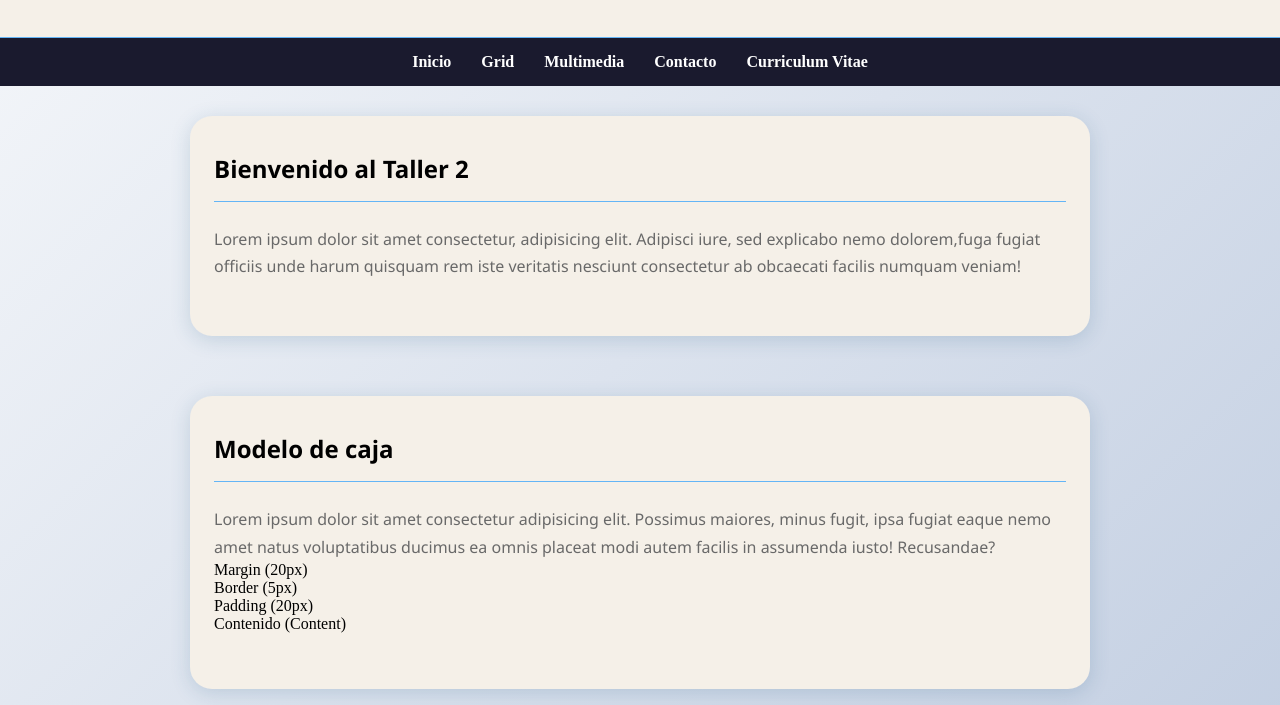
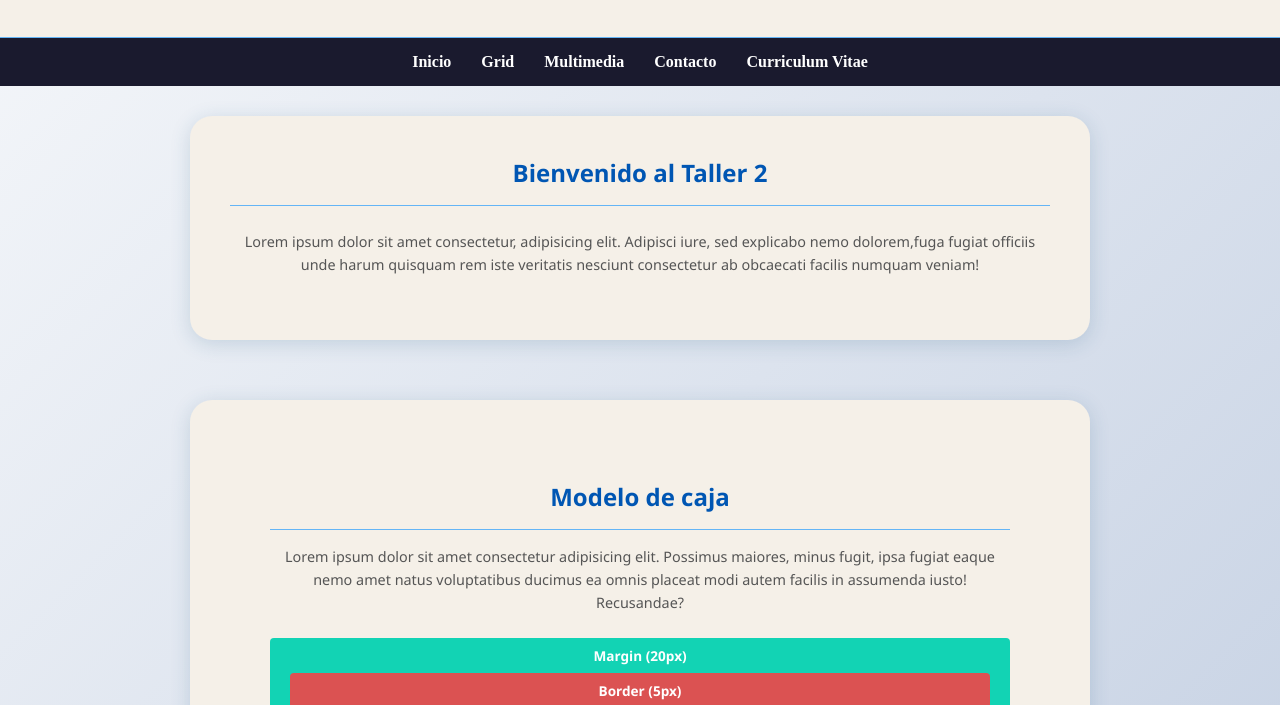
Before and after one commit to EgoCerberus/Taller2, a plain HTML site: page index.html in a window 1280 px wide. Shown: the part 86-791 px from the top of the page. Drawn offline with Linux system fonts and the light colour scheme.

Commit message:
Update style1.css

```diff
--- a/assets/css/style1.css
+++ b/assets/css/style1.css
@@ -15,6 +15,7 @@
   --surface-color: #ffffff;
   --shadow-color: rgba(33, 91, 130, 0.18);
   --border-radius: 22px;
+
 
   /* Tipografía y sistemas de diseño */
   --font-family: "Segoe UI", Tahoma, Verdana, sans-serif;
@@ -86,25 +87,35 @@ nav a:hover {
 }
 
 .article h2 {
-  text-align: left;
+  text-align: center;
   padding-bottom: var(--spacing-sm); /* Espacio entre el texto y la línea */
-  padding-left: 0px;
   margin-bottom: var(--spacing-md); /* Espacio entre la línea y el párrafo */
-  border-bottom: 1px solid var(--accent-color); /* Línea fina usando tu color de acento */
-  color: var(--text-color-1);
+  border-bottom: 1px solid var(--accent-color); /* Línea */
+  color: #0056b3;
   font-family: var(--font-family);
-}
-
-.main {
-  padding: var(--spacing-lg) var(--spacing-md);
 }
 
 p {
   color: var(--text-color-1);
   font-family: var(--font-family);
-  line-height: 1.7;
+  line-height: 1.6;
   padding: 0;
 }
+
+.article p {
+  text-align: center;
+  color: #555555;
+  font-size: 0.9rem;
+  max-width: 800px;
+  margin: 0 auto var(--spacing-md) auto;
+}
+
+.main {
+  padding: 40px;
+}
+
+
+
 
 /*==================*/
 /*       Grid       */
@@ -222,6 +233,82 @@ p {
 }
 
 /*==================*/
+/*     box-model    */
+/*==================*/
+
+.box-model-exercise {
+  padding: 40px;
+  text-align: center;
+  font-family: "Segoe UI", Tahoma, Verdana, sans-serif;
+  margin-bottom: 30px;
+}
+
+.box-model-exercise h2 {
+  color: #0056b3;
+  margin-bottom: 15px;
+  font-size: 1.5rem;
+}
+
+.box-description {
+  color: #555;
+  font-size: 0.9rem;
+  line-height: 1.6;
+  margin-bottom: 40px;
+  max-width: 800px;
+  margin-left: auto;
+  margin-right: auto;
+}
+
+/* Capas del Modelo de Caja Anidadas */
+.layer-margin, .layer-border, .layer-padding, .layer-content {
+  display: flex;
+  flex-direction: column;
+  align-items: center;
+  justify-content: flex-start;
+  width: 100%;
+  border-radius: 4px;
+}
+
+/* Estilo general para las etiquetas de texto internas */
+.layer-margin > span,
+.layer-border > span,
+.layer-padding > span {
+  color: #ffffff;
+  font-weight: bold;
+  font-size: 0.85rem;
+  padding: 8px 0;
+}
+
+/* 1. Capa de Margen (Turquesa) */
+.layer-margin {
+  background-color: #12d3b4;
+  padding: 0 20px 20px 20px; /* Simula el espacio del margen inferior/lateral */
+}
+
+/* 2. Capa de Borde (Rojo / Coral) */
+.layer-border {
+  background-color: #db5252;
+  padding: 0 5px 5px 5px; /* Simula el grosor del borde */
+}
+
+/* 3. Capa de Padding (Rosado / Magenta) */
+.layer-padding {
+  background-color: #e04cb2;
+  padding: 0 20px 20px 20px; /* Simula el espacio del padding */
+}
+
+/* 4. Capa de Contenido (Gris) */
+.layer-content {
+  background-color: #9c8e8e;
+  padding: 40px 20px; /* Le da altura al centro */
+}
+
+
+
+
+
+
+/*==================*/
 /*  Multimedia Grid */
 /*==================*/
 
```
